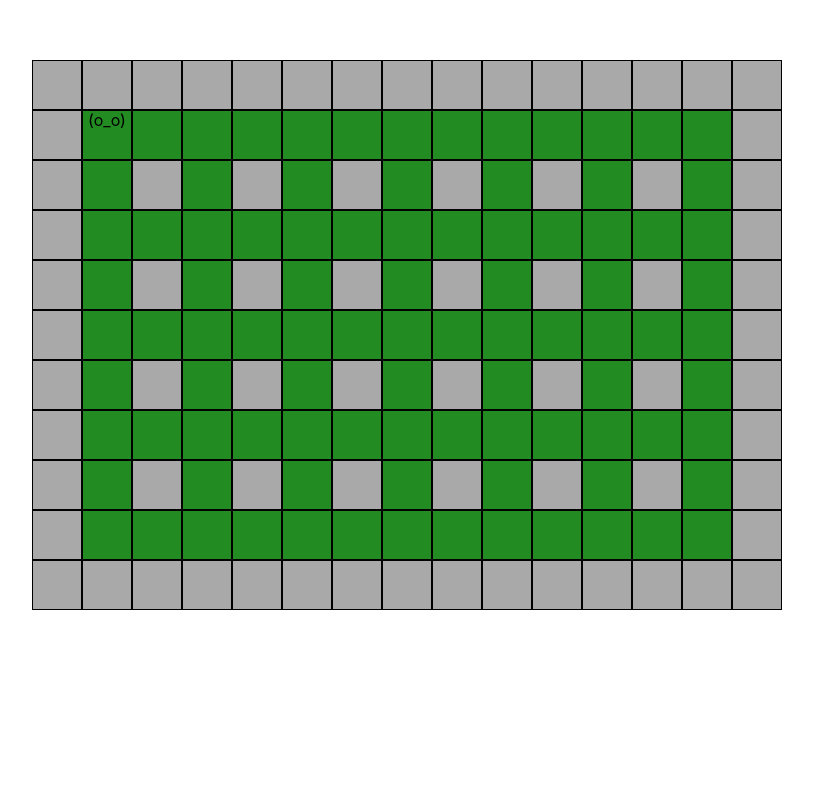
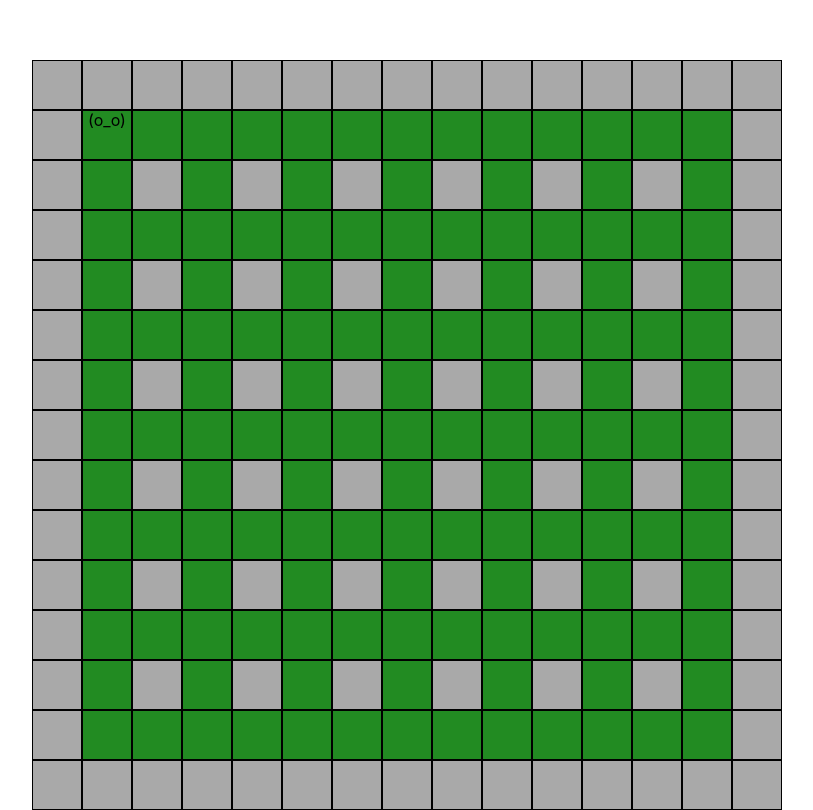
Before and after one commit to jtak93/realtime-bomberman, a React (Create React App) app in the folder client/: page / in a window 1280 px wide. Shown: the whole page, without its empty margins (233-1046 px from the left). Built offline with nearby package versions, Linux system fonts and the light colour scheme.

Commit message:
fixes issues with grid tiles and movement, adds basic bounds/tile checking for walls on move

```diff
--- a/client/src/components/Player/Player.tsx
+++ b/client/src/components/Player/Player.tsx
@@ -15,8 +15,8 @@ export class Player extends Component<PlayerProps> {
             <div
                 style={{
                     position: 'relative',
-                    top: this.props.position[1] * TILE_SIZE + 50,
-                    left: this.props.position[0] * TILE_SIZE,
+                    top: this.props.position[0] * TILE_SIZE + 50,
+                    left: this.props.position[1] * TILE_SIZE,
                     height: '50px',
                     width: '50px'
                 }}>
--- a/client/src/components/Player/movement.ts
+++ b/client/src/components/Player/movement.ts
@@ -1,4 +1,5 @@
-import store from '../../config/store'
+import store from '../../config/store';
+import { TileType } from '../../data/grid';
 
 export default function handleMovement(player) {
 
@@ -6,16 +7,22 @@ export default function handleMovement(player) {
         const oldPos = store.getState().players[0].position
         const grid = store.getState().grid;
         console.log(grid)
+        let newPos;
         switch (direction) {
             case 'WEST':
-                return [oldPos[0] - 1, oldPos[1]]
+                newPos = [oldPos[0], oldPos[1] - 1]
+                break;
             case 'EAST':
-                return [oldPos[0] + 1, oldPos[1]]
+                newPos = [oldPos[0], oldPos[1] + 1]
+                break;
             case 'NORTH':
-                return [oldPos[0], oldPos[1] - 1]
+                newPos = [oldPos[0] - 1, oldPos[1]]
+                break;
             case 'SOUTH':
-                return [oldPos[0], oldPos[1] + 1]
+                newPos = [oldPos[0] + 1, oldPos[1]]
+                break;
         }
+        return (checkBounds(grid, newPos)) ? newPos : oldPos;
     }
 
     function dispatchMove(direction) {
@@ -47,6 +54,14 @@ export default function handleMovement(player) {
                 console.log(e.keyCode)
         }
     }
+    function checkBounds(grid, pos) {
+        console.log('grid', grid)
+        if (grid[pos[0]][pos[1]].type === TileType.wallTile) {
+            return false
+        } else {
+            return true;
+        }
+    }
 
     window.addEventListener('keydown', (e) => {
         handleKeyDown(e)
--- a/client/src/config/constants.ts
+++ b/client/src/config/constants.ts
@@ -1,3 +1,3 @@
 export const TILE_SIZE = 50;
-export const ROWS = 11;
+export const ROWS = 15;
 export const COLS = 15;
--- a/client/src/data/grid.ts
+++ b/client/src/data/grid.ts
@@ -3,15 +3,24 @@ interface Tile {
     bgColor: string;
 }
 
+export enum TileType {
+    emptyTile,
+    wallTile,
+    destructibleTile
+}
+
 const emptyTile = {
+    type: TileType.emptyTile,
     bgColor: "#228B22"
 }
 
 const wallTile = {
+    type: TileType.wallTile,
     bgColor: "darkgray"
 }
 
 const destructibleTile = {
+    type: TileType.destructibleTile,
     bgColor: "lightgray"
 }
 
@@ -27,26 +36,26 @@ export const generateNewGrid = (rowLen = ROWS, colLen = COLS) => {
 
     const grid:Tile[][] = [];
     // initialize all tiles as walls
-    for (let r = 0; r < rowLen; r++) {
+    for (let r = 0; r < colLen; r++) {
         grid.push([]);
-        for (let c = 0; c < colLen; c++) {
+        for (let c = 0; c < rowLen; c++) {
             grid[r].push(wallTile)
         }
     }
     // generate empty rows w/ wall
-    for (let i = 1; i < rowLen - 1; i++) {
+    for (let i = 1; i < colLen - 1; i++) {
         // left wall
         grid[i][0] = wallTile;
         // right wall
-        grid[i][colLen-1] = wallTile;
-        for (let j = 1; j < colLen - 1; j++) {
+        grid[i][rowLen-1] = wallTile;
+        for (let j = 1; j < rowLen - 1; j++) {
             grid[i][j] = emptyTile;
         }
     }
 
     // generate checkered walls
-    for (let r = 2; r < rowLen - 1; r += 2) {
-        for (let c = 2; c < colLen - 1; c += 2) {
+    for (let r = 2; r < colLen - 1; r += 2) {
+        for (let c = 2; c < rowLen - 1; c += 2) {
             grid[r][c] = wallTile;
         }
     }
```
